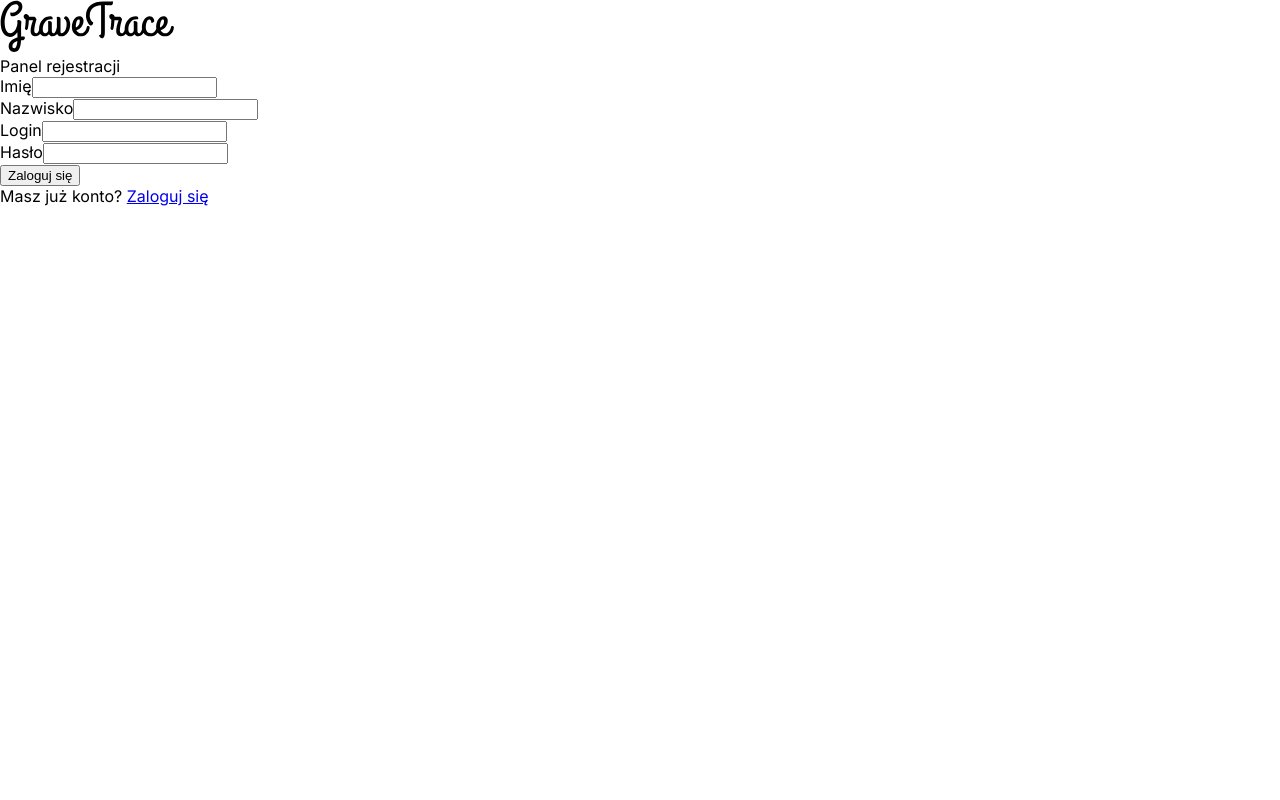
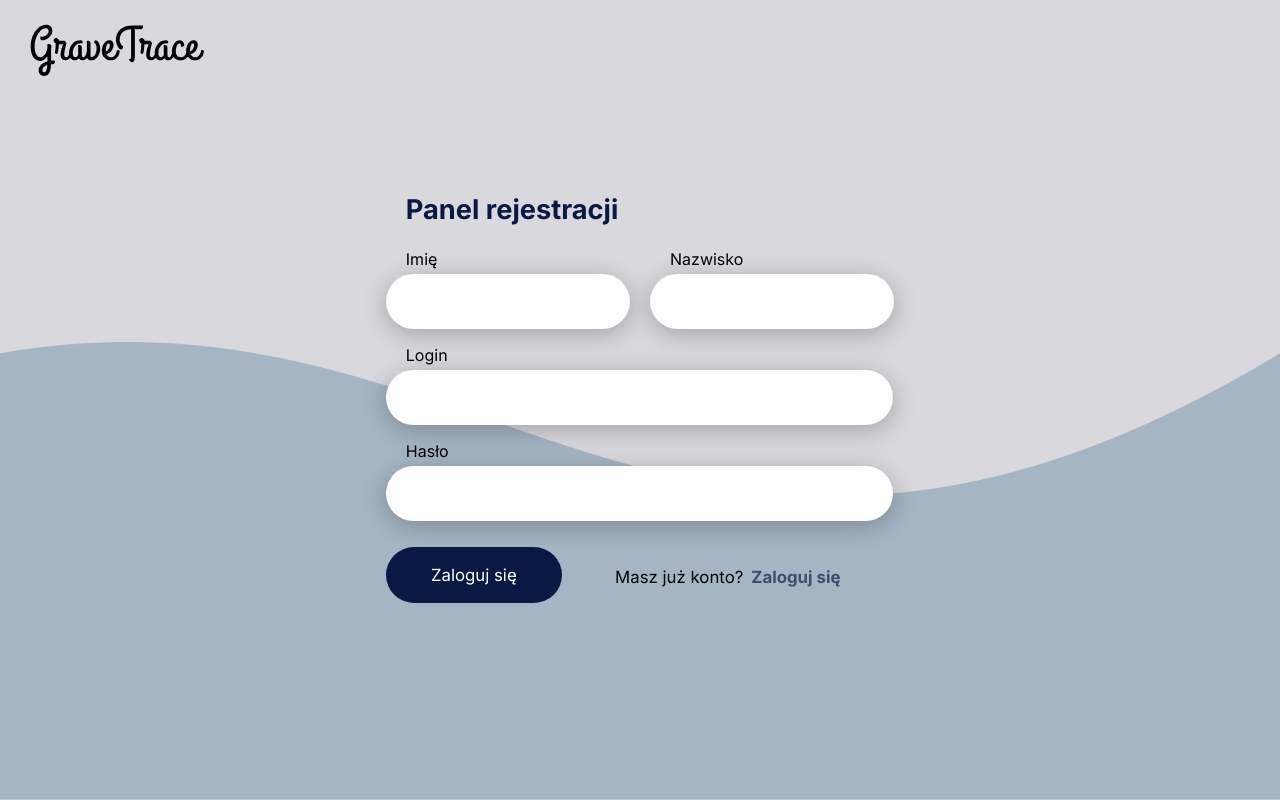
Before and after one commit to GraveTrace/gravetrace, a React (Vite) app: page /register in a window 1280 px wide. Built offline with nearby package versions, Linux system fonts and the light colour scheme.

Commit message:
register-and-login-styles

```diff
--- a/src/components/LoginField.tsx
+++ b/src/components/LoginField.tsx
@@ -1,4 +1,5 @@
 import { useFormik } from 'formik';
+import { Link } from "react-router-dom";
 import * as Yup from 'yup';
 
 export default function LoginField() {
@@ -19,7 +20,8 @@ export default function LoginField() {
 
     return (
         <form onSubmit={formik.handleSubmit}>
-            <div>
+            <div className="login__form__title">Panel logowania</div>
+            <div className="form__elem">
                 <label htmlFor="login">Login</label>
                 <input
                     id="login"
@@ -30,11 +32,11 @@ export default function LoginField() {
                     value={formik.values.login}
                 />
                 {formik.touched.login && formik.errors.login ? (
-                    <div>{formik.errors.login}</div>
+                    <div className="formik-error">{formik.errors.login}</div>
                 ) : null}
             </div>
 
-            <div>
+            <div className="form__elem">
                 <label htmlFor="password">Hasło</label>
                 <input
                     id="password"
@@ -45,11 +47,13 @@ export default function LoginField() {
                     value={formik.values.password}
                 />
                 {formik.touched.password && formik.errors.password ? (
-                    <div>{formik.errors.password}</div>
+                    <div className="formik-error">{formik.errors.password}</div>
                 ) : null}
             </div>
-
-            <button type="submit">Zaloguj się</button>
+            <div className="form__submit">
+                <button type="submit">Zaloguj się</button>
+                <div>Nie masz konta? <Link to="/register" className="link">Zarejestruj się</Link></div>
+            </div>
         </form>
     );
 }
--- a/src/components/RegisterField.tsx
+++ b/src/components/RegisterField.tsx
@@ -1,5 +1,6 @@
 import { useFormik } from "formik";
 import * as Yup from 'yup';
+import { Link } from "react-router-dom";
 
 export default function RegisterField() {
     const formik = useFormik({
@@ -23,7 +24,9 @@ export default function RegisterField() {
 
     return (
         <form onSubmit={formik.handleSubmit}>
-            <div>
+            <div className="login__form__title">Panel rejestracji</div>
+            <div className="form__names">
+                <div className="form__elem__short">
                     <label htmlFor="firstname">Imię</label>
                     <input
                         id="firstname"
@@ -34,10 +37,10 @@ export default function RegisterField() {
                         value={formik.values.firstname}
                     />
                     {formik.touched.firstname && formik.errors.firstname ? (
-                    <div>{formik.errors.firstname}</div>
+                        <div className="formik-error">{formik.errors.firstname}</div>
                     ) : null}
                 </div>
-            <div>
+                <div className="form__elem__short">
                     <label htmlFor="lastname">Nazwisko</label>
                     <input
                         id="lastname"
@@ -48,10 +51,11 @@ export default function RegisterField() {
                         value={formik.values.lastname}
                     />
                     {formik.touched.lastname && formik.errors.lastname ? (
-                    <div>{formik.errors.lastname}</div>
+                        <div className="formik-error">{formik.errors.lastname}</div>
                     ) : null}
                 </div>
-            <div>
+            </div>
+            <div className="form__elem">
                 <label htmlFor="login">Login</label>
                 <input
                     id="login"
@@ -62,11 +66,11 @@ export default function RegisterField() {
                     value={formik.values.login}
                 />
                 {formik.touched.login && formik.errors.login ? (
-                    <div>{formik.errors.login}</div>
+                    <div className="formik-error">{formik.errors.login}</div>
                 ) : null}
             </div>
 
-            <div>
+            <div className="form__elem">
                 <label htmlFor="password">Hasło</label>
                 <input
                     id="password"
@@ -77,11 +81,13 @@ export default function RegisterField() {
                     value={formik.values.password}
                 />
                 {formik.touched.password && formik.errors.password ? (
-                    <div>{formik.errors.password}</div>
+                    <div className="formik-error">{formik.errors.password}</div>
                 ) : null}
             </div>
-
+            <div className="form__submit">
                 <button type="submit">Zaloguj się</button>
+                <div>Masz już konto? <Link to="/login" className="link">Zaloguj się</Link></div>
+            </div>
         </form>
     );
 }
--- a/src/pages/Login.tsx
+++ b/src/pages/Login.tsx
@@ -1,17 +1,19 @@
 import logo from "../assets/gravetracelogo.svg"
-import { Link } from "react-router-dom";
+//import { Link } from "react-router-dom";
 import LoginField from "../components/LoginField";
 
 
 export default function Login() {
     return (
-        <div>
-            <div className="navbar__logo">
-                    <img src={logo} alt="GraveTrace" />
-                </div>
-            <div>Panel rejestracji</div>
-            <LoginField />
-            <div>Nie masz konta? <Link to="/register">Zarejestruj się</Link></div>
+        <div className="login">
+            <div className="navbar">
+                    <div className="navbar__logo">
+                        <img src={logo} alt="GraveTrace" />
+                    </div>
+            </div>
+            <div className="login__form">
+                <LoginField />
+            </div>
         </div>
         );
 }
--- a/src/pages/Register.tsx
+++ b/src/pages/Register.tsx
@@ -1,17 +1,19 @@
 import RegisterField from "../components/RegisterField";
 import logo from "../assets/gravetracelogo.svg"
-import { Link } from "react-router-dom";
+
 
 
 export default function Register() {
     return (
-        <div>
-            <div className="navbar__logo">
-                    <img src={logo} alt="GraveTrace" />
-                </div>
-            <div>Panel rejestracji</div>
-            <RegisterField />
-            <div>Masz już konto? <Link to="/login">Zaloguj się</Link></div>
+        <div className="login">
+            <div className="navbar">
+                    <div className="navbar__logo">
+                        <img src={logo} alt="GraveTrace" />
+                    </div>
+            </div>
+            <div className="login__form">
+                <RegisterField />
+            </div>
         </div>
         );
 }
--- a/src/styles/base/_default.scss
+++ b/src/styles/base/_default.scss
@@ -2,4 +2,5 @@
 body{
     margin:0;
     font-family: 'Inter';
+    font-size: 16px;
 }
--- a/src/styles/pages/_login.scss
+++ b/src/styles/pages/_login.scss
@@ -0,0 +1,110 @@
+.navbar {
+    width: 100vw;
+    height:13vh;
+    display:flex;
+    flex-direction: row;
+    align-items: center;
+    justify-content: space-between;
+    position: fixed;
+    z-index:1;
+
+    &__logo {
+        padding-left: 30px;
+    }
+}
+
+.login {
+    width:100vw;
+    height: 100vh;
+    background-color: var(--color-2, #D9D8DD);
+    background-position: bottom;
+    background-image: url("/src/assets/wave.png");
+    background-repeat: no-repeat;
+    background-size: contain;
+    &__form {
+        width: 100vw;
+        height: 100vh;
+        display: inline-flex;
+        align-items: flex-start;
+        gap: 1.375rem;
+        flex-direction: column;
+        justify-content: center;
+        align-items: center;
+
+        &__title {
+            display: flex;
+            align-items: flex-start;
+            color: var(--secondary, rgba(10, 25, 68, 1));
+            font-size: 1.7rem;
+            font-family: Inter;
+            font-weight: 700;
+            padding-bottom: 1.38rem;
+            padding-left: 20px;
+        }
+    }
+}
+.form__elem {
+    display: flex;
+    flex-direction: column;
+    align-items: flex-start;
+    gap: 0.3125rem;
+    margin-bottom:1rem;
+    label {
+        padding-left: 20px;
+        font-size: 1rem;
+        font-family: Inter;
+    }
+    input[type=text],input[type=password]{
+        display: flex;
+        width: 10rem;
+        padding: 1.25rem 20.125rem 1.25rem 1.5625rem;
+        align-items: flex-start;
+        gap: 0.625rem;
+        border-radius: 30px;
+        background: #FFF;
+        box-shadow: 0px 5px 25px 0px rgba(0, 0, 0, 0.25);
+        border: none;
+    }
+}
+.form__submit {
+    display: flex;
+    padding: 0.625rem 0rem 0rem 0rem;
+    align-items: flex-start;
+
+    button {
+        display: flex;
+        width: 11rem;
+        height: 3.5rem;
+        justify-content: center;
+        align-items: center;
+        border-radius: 30px;
+        background: var(--secondary, #0A1944);
+        color: #fff;
+        font-size: 1.05rem;
+        font-family: Inter;
+        border: none;
+    }
+    div {
+        padding-left:1rem;
+        display: flex;
+        width: 18.75rem;
+        height: 3.75rem;
+        justify-content: center;
+        align-items: center;
+        color: #000;
+        text-align: center;
+        font-size: 1.05rem;
+        font-family: Inter;
+    }
+    .link {
+        padding-left: 0.5rem;
+        color: rgba(60, 79, 109, 1);
+        text-decoration: none;
+        font-weight:800;
+    }
+}
+
+.formik-error {
+    color: rgb(122, 37, 37);
+    font-weight: 800;
+}
--- a/src/styles/pages/_register.scss
+++ b/src/styles/pages/_register.scss
@@ -0,0 +1,31 @@
+.form__names {
+    display: flex;
+    align-items: flex-start;
+    gap: 1.25rem;
+
+    .form__elem__short {
+        display: flex;
+        flex-direction: column;
+        align-items: flex-start;
+        gap: 0.3125rem;
+        margin-bottom:1rem;
+
+        label {
+            padding-left: 20px;
+            font-size: 1rem;
+            font-family: Inter;
+        }
+
+        input[type=text]{
+            display: flex;
+            width: 10rem;
+            padding: 1.25rem 3.7rem 1.25rem 1.5625rem;
+            align-items: flex-start;
+            gap: 0.625rem;
+            border-radius: 30px;
+            background: #FFF;
+            box-shadow: 0px 5px 25px 0px rgba(0, 0, 0, 0.25);
+            border: none;
+        }
+    }
+}
```
Also changed, not shown: src/assets/wave.png (added). Lines whose indentation alone changed are shown as unchanged.
